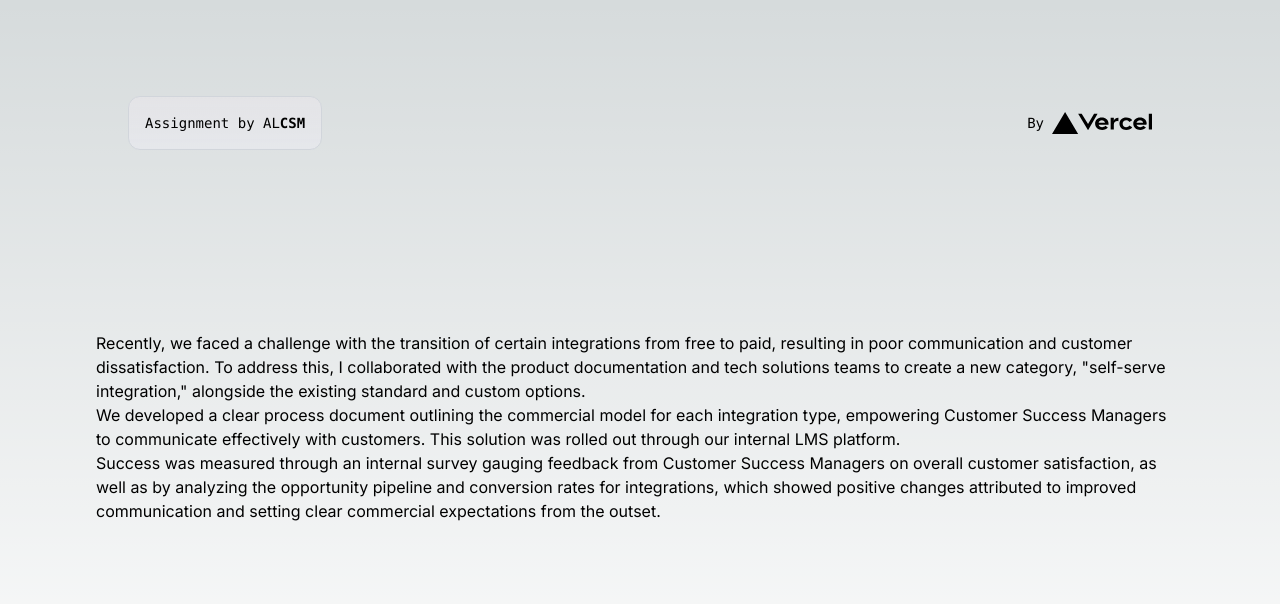
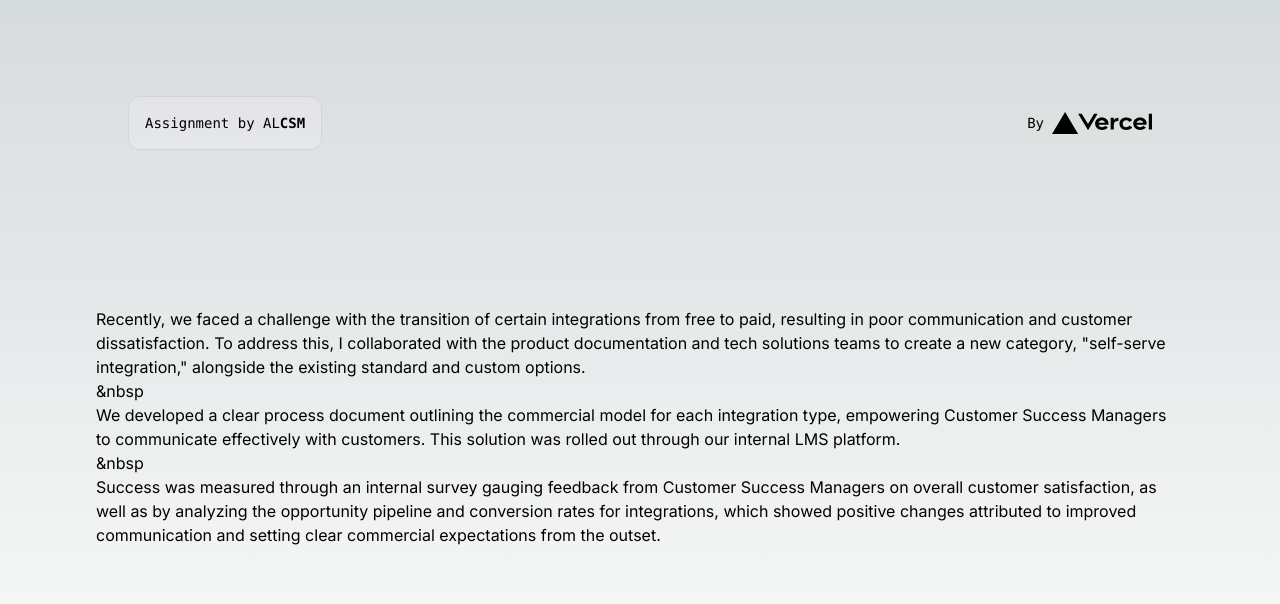
Before and after one commit to ArchanaLomate/nextjs, a Next.js app: page /questions/q1 in a window 1280 px wide. Shown: the top 604 px of the page. Built offline with nearby package versions, Linux system fonts and the light colour scheme.

Commit message:
Update page.tsx

```diff
--- a/app/questions/q1/page.tsx
+++ b/app/questions/q1/page.tsx
@@ -33,9 +33,11 @@ export default function Home() {
         <p>
       Recently, we faced a challenge with the transition of certain integrations from free to paid, resulting in poor communication and customer dissatisfaction. To address this, I collaborated with the product documentation and tech solutions teams to create a new category, "self-serve integration," alongside the existing standard and custom options.
         </p>
+        <p>&nbsp</p>
         <p>
       We developed a clear process document outlining the commercial model for each integration type, empowering Customer Success Managers to communicate effectively with customers. This solution was rolled out through our internal LMS platform.
       </p>
+        <p>&nbsp</p>
         <p>
       Success was measured through an internal survey gauging feedback from Customer Success Managers on overall customer satisfaction, as well as by analyzing the opportunity pipeline and conversion rates for integrations, which showed positive changes attributed to improved communication and setting clear commercial expectations from the outset.
      </p>
```
